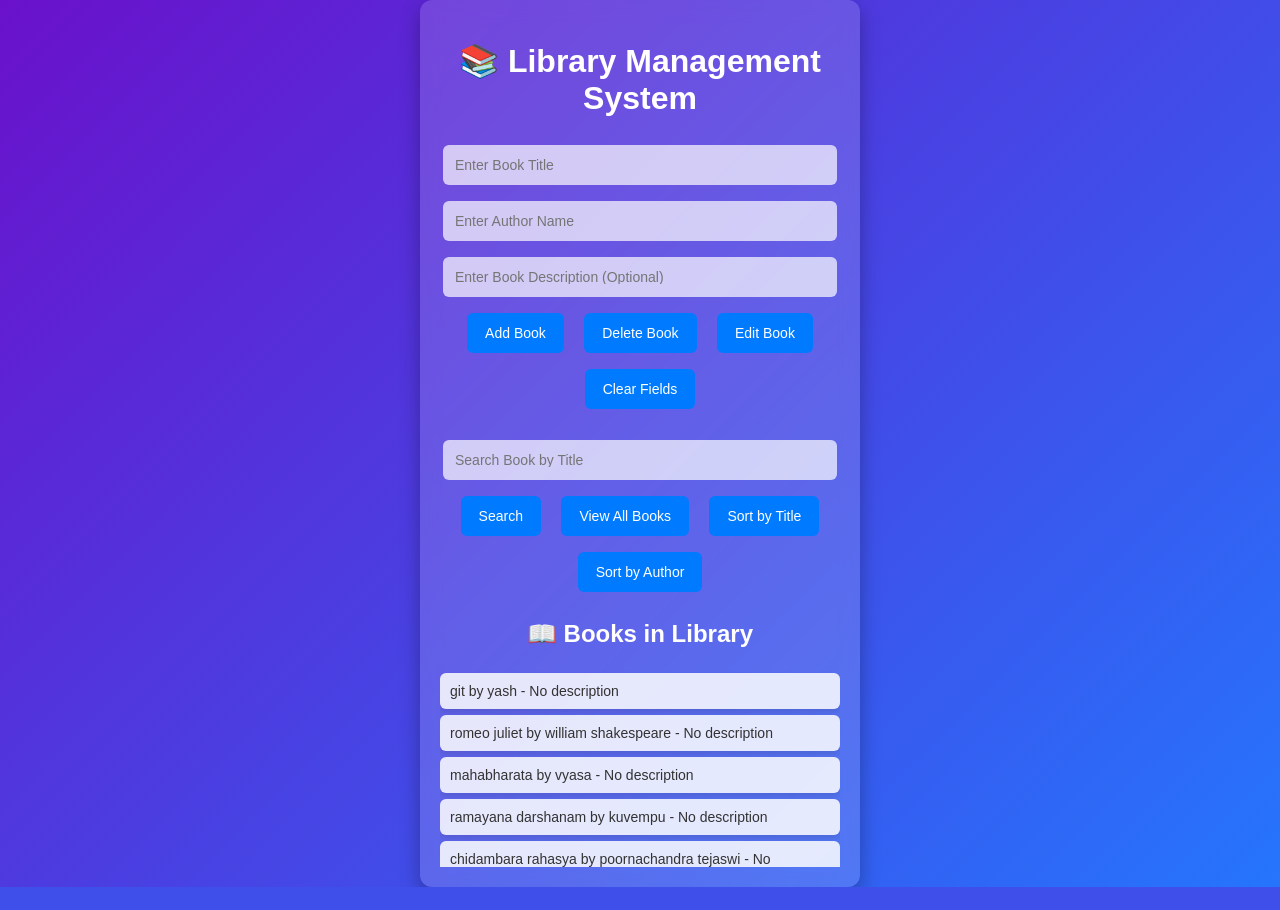
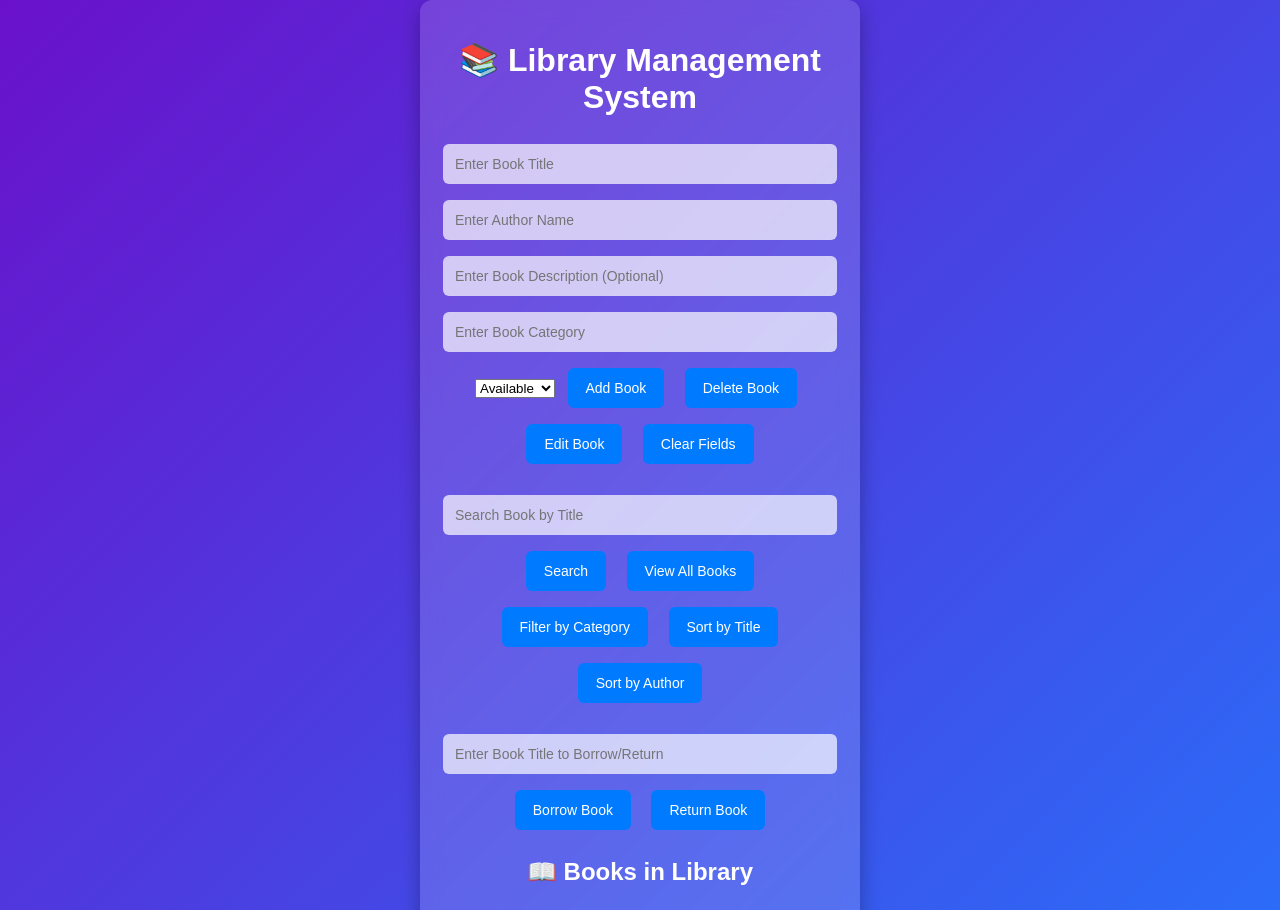
Before and after one commit to Sharanya-Gowda/gitactivity, a Flask app: page / in a window 1280 px wide. Shown: the top 910 px of the page. Before the commit the page ends 887 px from the top, so only its background shows below. Run offline with Flask 3, Linux system fonts and the light colour scheme.

Commit message:
adding more features

```diff
--- a/templates/index.html
+++ b/templates/index.html
@@ -9,58 +9,77 @@
 <body>
     <div class="container">
         <h1>📚 Library Management System</h1>
+
         <div class="form-container">
             <input type="text" id="title" placeholder="Enter Book Title">
             <input type="text" id="author" placeholder="Enter Author Name">
             <input type="text" id="description" placeholder="Enter Book Description (Optional)">
+            <input type="text" id="category" placeholder="Enter Book Category">
+            <select id="availability">
+                <option value="Available">Available</option>
+                <option value="Borrowed">Borrowed</option>
+            </select>
             <button onclick="addBook()">Add Book</button>
             <button onclick="deleteBook()">Delete Book</button>
             <button onclick="editBook()">Edit Book</button>
             <button onclick="clearFields()">Clear Fields</button>
         </div>
+
         <div class="search-container">
             <input type="text" id="search" placeholder="Search Book by Title">
             <button onclick="searchBook()">Search</button>
             <button onclick="viewAllBooks()">View All Books</button>
+            <button onclick="filterByCategory()">Filter by Category</button>
             <button onclick="sortBooks('title')">Sort by Title</button>
             <button onclick="sortBooks('author')">Sort by Author</button>
         </div>
+
+        <div class="borrow-return-container">
+            <input type="text" id="borrowTitle" placeholder="Enter Book Title to Borrow/Return">
+            <button onclick="borrowBook()">Borrow Book</button>
+            <button onclick="returnBook()">Return Book</button>
+        </div>
+
         <div class="book-list">
             <h2>📖 Books in Library</h2>
             <ul id="books">
-                <!-- Books will be dynamically added here -->
+
             </ul>
         </div>
     </div>
+
     <script>
         async function addBook() {
             const title = document.getElementById('title').value;
             const author = document.getElementById('author').value;
             const description = document.getElementById('description').value;
+            const category = document.getElementById('category').value;
+            const availability = document.getElementById('availability').value;
 
-            if (!title || !author) {
-                alert("Please fill both title and author fields.");
+            if (!title || !author || !category) {
+                alert("Please fill out title, author, and category fields.");
                 return;
             }
 
             const response = await fetch("/add_book", {
                 method: "POST",
                 headers: { "Content-Type": "application/json" },
-                body: JSON.stringify({ title, author, description })
+                body: JSON.stringify({ title, author, description, category, availability })
             });
             const result = await response.json();
             alert(result.message || result.error);
             viewAllBooks();
         }
 
-        async function deleteBook() {
-            const title = document.getElementById('title').value;
+        async function borrowBook() {
+            const title = document.getElementById('borrowTitle').value;
+
             if (!title) {
-                alert("Please enter the title of the book to delete.");
+                alert("Please enter the title of the book to borrow.");
                 return;
             }
 
-            const response = await fetch("/delete_book", {
+            const response = await fetch("/borrow_book", {
                 method: "POST",
                 headers: { "Content-Type": "application/json" },
                 body: JSON.stringify({ title })
@@ -70,25 +89,50 @@
             viewAllBooks();
         }
 
-        async function editBook() {
-            const title = document.getElementById('title').value;
-            const newAuthor = document.getElementById('author').value;
-            const newDescription = document.getElementById('description').value;
+        async function returnBook() {
+            const title = document.getElementById('borrowTitle').value;
 
-            if (!title || (!newAuthor && !newDescription)) {
-                alert("Please enter the title and at least one new detail to update.");
+            if (!title) {
+                alert("Please enter the title of the book to return.");
                 return;
             }
 
-            const response = await fetch("/edit_book", {
+            const response = await fetch("/return_book", {
                 method: "POST",
                 headers: { "Content-Type": "application/json" },
-                body: JSON.stringify({ title, newAuthor, newDescription })
+                body: JSON.stringify({ title })
             });
             const result = await response.json();
             alert(result.message || result.error);
             viewAllBooks();
         }
+
+        async function filterByCategory() {
+            const category = document.getElementById('category').value.toLowerCase();
+
+            if (!category) {
+                alert("Please enter a category to filter.");
+                return;
+            }
+
+            const response = await fetch("/books");
+            const books = await response.json();
+            const booksList = document.getElementById('books');
+            booksList.innerHTML = "";
+            const filteredBooks = books.filter(book => book.Category.toLowerCase() === category);
+
+            if (filteredBooks.length === 0) {
+                alert("No books found in this category.");
+            } else {
+                filteredBooks.forEach(book => {
+                    const li = document.createElement('li');
+                    li.textContent = `${book.Title} by ${book.Author} (${book.Category}) - ${book.Description || "No description"} [${book.Availability}]`;
+                    booksList.appendChild(li);
+                });
+            }
+        }
+
+
 
         async function viewAllBooks() {
             const response = await fetch("/books");
@@ -97,58 +141,9 @@
             booksList.innerHTML = "";
             books.forEach(book => {
                 const li = document.createElement('li');
-                li.textContent = `${book.Title} by ${book.Author} - ${book.Description || "No description"}`;
+                li.textContent = `${book.Title} by ${book.Author} (${book.Category}) - ${book.Description || "No description"} [${book.Availability}]`;
                 booksList.appendChild(li);
             });
-        }
-
-        async function searchBook() {
-            const search = document.getElementById('search').value.toLowerCase();
-            if (!search) {
-                alert("Please enter a book title to search.");
-                return;
-            }
-
-            const response = await fetch("/books");
-            const books = await response.json();
-            const booksList = document.getElementById('books');
-            booksList.innerHTML = "";
-            const filteredBooks = books.filter(book => book.Title.toLowerCase().includes(search));
-            if (filteredBooks.length === 0) {
-                alert("No books found matching your search.");
-            } else {
-                filteredBooks.forEach(book => {
-                    const li = document.createElement('li');
-                    li.textContent = `${book.Title} by ${book.Author} - ${book.Description || "No description"}`;
-                    booksList.appendChild(li);
-                });
-            }
-        }
-
-        async function sortBooks(criteria) {
-            const response = await fetch("/books");
-            const books = await response.json();
-            const booksList = document.getElementById('books');
-            booksList.innerHTML = "";
-
-            const sortedBooks = books.sort((a, b) =>
-                criteria === "title"
-                    ? a.Title.localeCompare(b.Title)
-                    : a.Author.localeCompare(b.Author)
-            );
-
-            sortedBooks.forEach(book => {
-                const li = document.createElement('li');
-                li.textContent = `${book.Title} by ${book.Author} - ${book.Description || "No description"}`;
-                booksList.appendChild(li);
-            });
-        }
-
-        function clearFields() {
-            document.getElementById('title').value = "";
-            document.getElementById('author').value = "";
-            document.getElementById('description').value = "";
-            document.getElementById('search').value = "";
         }
 
         window.onload = viewAllBooks;
```
